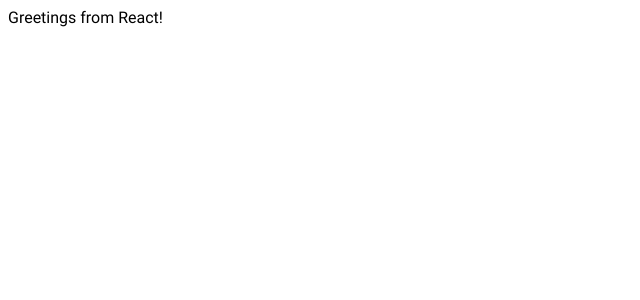
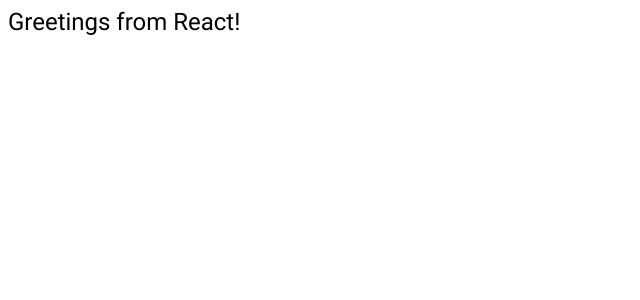
Before and after one commit to ilovesg/webpack-react-template, a React app: page / in a window 1280 px wide. Shown: the top 300 px of the page, without its empty margins (0-640 px from the left). Built offline with nearby package versions, Linux system fonts and the light colour scheme.

Commit message:
Add styles to App component

```diff
--- a/src/scripts/components/App.jsx
+++ b/src/scripts/components/App.jsx
@@ -1,8 +1,9 @@
 import React from 'react';
+import './app.scss';
 
 function App() {
   return (
-    <div>
+    <div className="app">
       Greetings from React!
     </div>
   );
--- /dev/null
+++ b/src/scripts/components/app.scss
@@ -0,0 +1,3 @@
+.app {
+  font-size: 24px;
+}
--- a/src/styles/_styles.scss
+++ /dev/null
@@ -1,3 +0,0 @@
-h1 {
-  text-transform: uppercase;
-}
```
